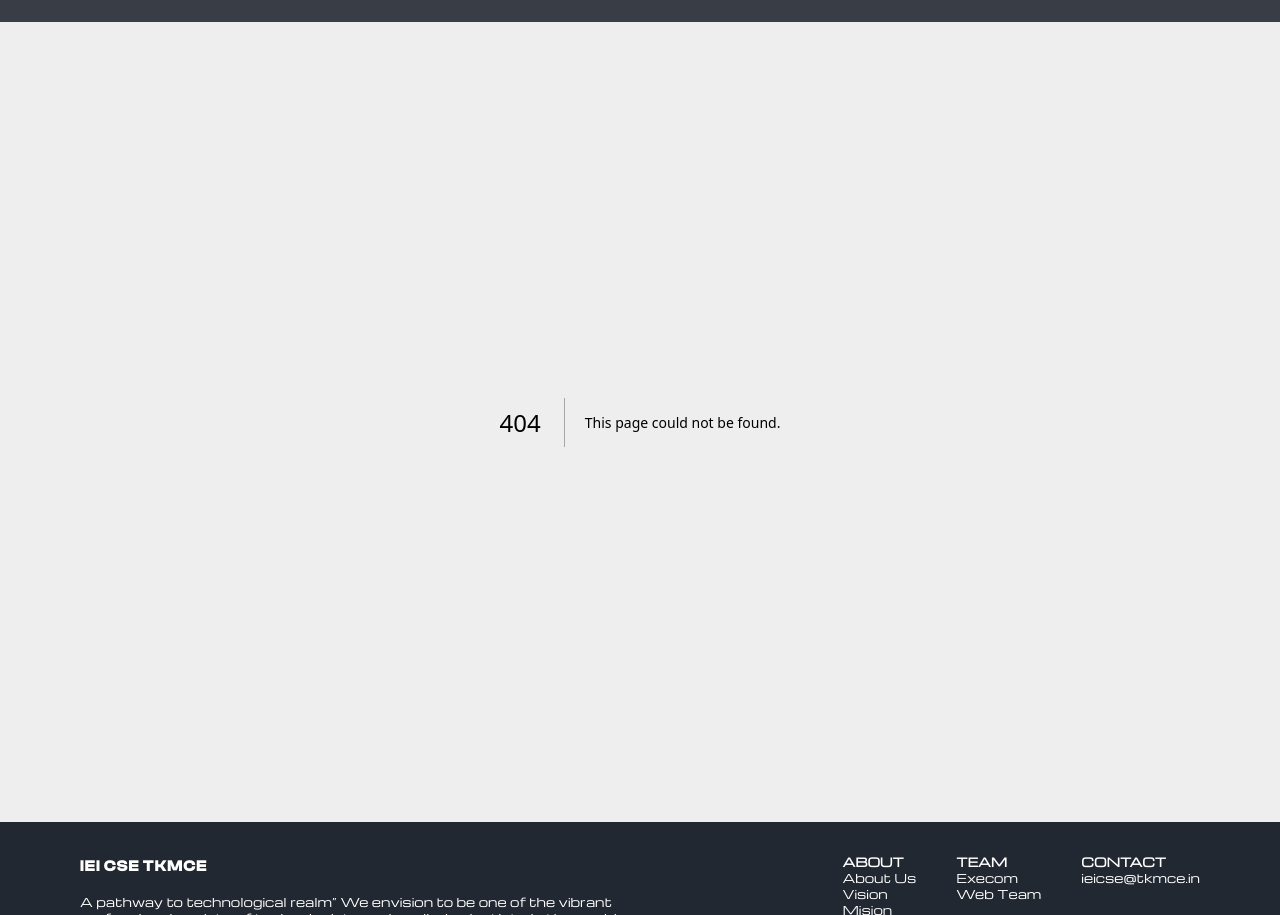
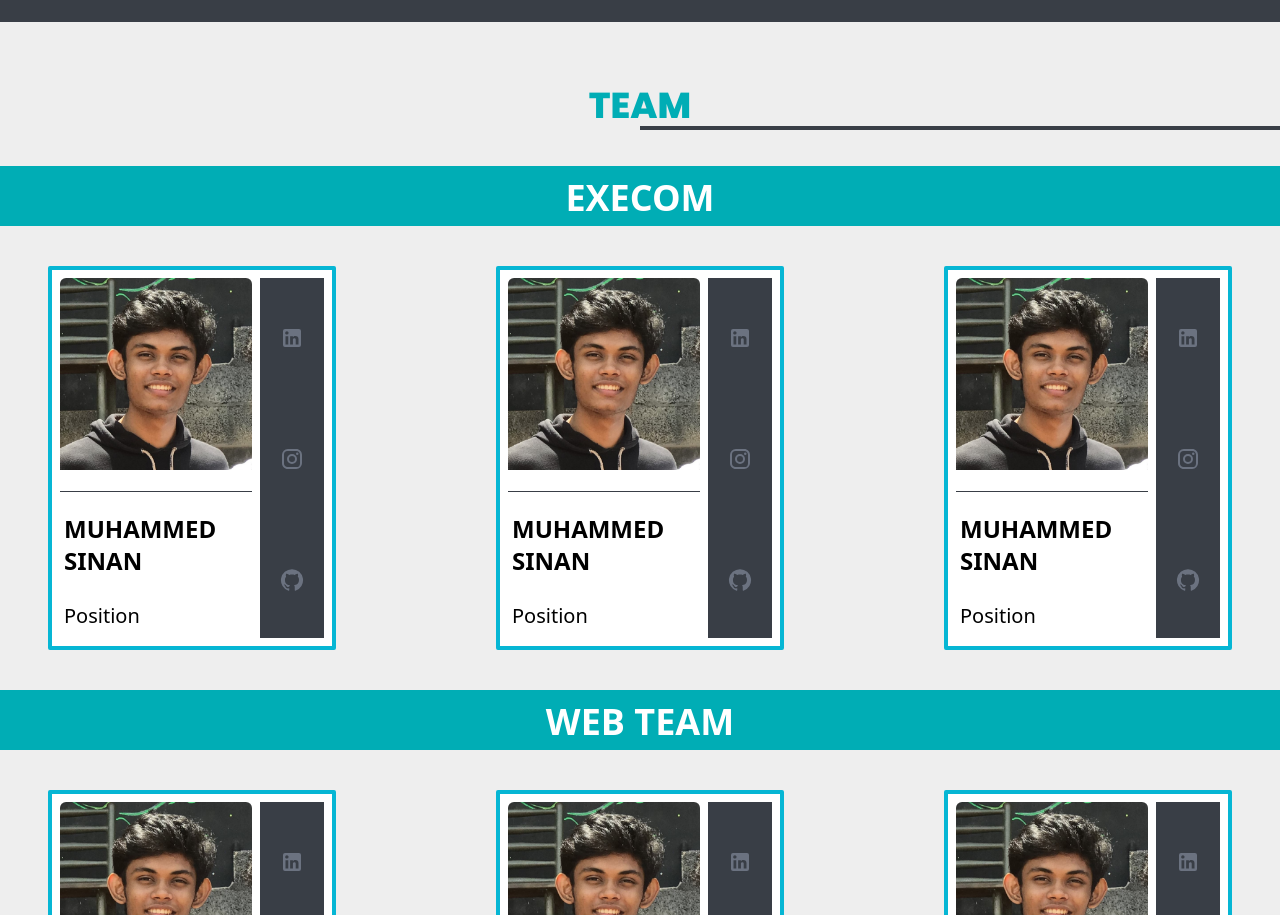
Before and after one commit to agastus047/iei-cse-tkmce, a Next.js app: page /team in a window 1280 px wide. Before the commit this address had no page. Shown: the part 97-1012 px from the top of the page. Built offline with nearby package versions, Linux system fonts and the light colour scheme.

Commit message:
eventscard nd teamcard

```diff
--- /dev/null
+++ b/src/components/TeamCard.jsx
@@ -0,0 +1,28 @@
+import dp from "public/assets/dp.png"
+import Image from "next/image"
+import InstagramIcon from '@mui/icons-material/Instagram';
+import LinkedInIcon from '@mui/icons-material/LinkedIn';
+import GitHubIcon from '@mui/icons-material/GitHub';
+
+const Teamcard =({items})=>
+{
+    return(
+        <div className="group flex justify-between w-72 bg-white lg:w-84 h-96 m-auto rounded-sm border-4 border-cyan-500">
+            <div className="mt-2 mr-2 ml-2 bg-white h-auto grid grid-col-1 gap-2">
+                <div className="relative w-48 h-48">
+                    <Image src={dp} className="absolute bg-black object-cover object-center h-full w-full rounded-t-md z-10" alt="Image"/>
+                </div>
+                <div className="bg-nav-bg h-px w-full hover:w-48"></div>
+                <h1 className="ml-1 mb-1 text-nav-bg text-2xl font-bold">MUHAMMED SINAN</h1>
+                <h2 className="mb-1 ml-1 text-xl text-nav-bg">Position</h2>
+            </div>
+            <div className="w-24 mr-2 mt-2 mb-2 bg-nav-bg grid grid-col-1 gap-1 justify-center items-center ">
+                <a href=''><LinkedInIcon className="text-5xl text-gray-500 transform transition-transform hover:scale-105"/></a>
+                <a href='' className=""> <InstagramIcon className="text-5xl text-gray-500 transform transition-transform hover:scale-105"/></a>
+                <a href='' className=""> <GitHubIcon className="text-5xl text-gray-500 transform transition-transform hover:scale-105"/></a>
+            </div>
+    </div>
+    )
+}
+
+export default Teamcard
--- a/src/components/eventlist.js
+++ b/src/components/eventlist.js
@@ -19,6 +19,22 @@ const eventlist=[
         name:'Event4',
         img:'/assets/event.png'
     },
+    {
+        id:4,
+        name:'Event4',
+        img:'/assets/event.png'
+    },
+    {
+        id:5,
+        name:'Event5',
+        img:'/assets/event.png'
+    },
+    {
+        id:6,
+        name:'Event6',
+        img:'/assets/event.png'
+    },
+
 ];
 
 export default eventlist;
--- /dev/null
+++ b/src/components/eventspgCard.jsx
@@ -0,0 +1,16 @@
+
+const Eventcard =({items})=>
+{
+    return(
+        <div className="w-72 bg-white lg:w-84 h-84 m-auto flex flex-col rounded-lg border-4 border-cyan-500  transform transition-transform hover:scale-105">
+        <div className="mt-2 mr-2 ml-2 bg-white card-image w-auto h-72 relative overflow-hidden rounded-lg shadow-lg">
+            <img src={items.img} className="absolute bg-white object-cover object-center h-full w-full rounded-t-md z-10" alt="Image"/>
+        </div>
+        <div className='flex h-16 bg-white justify-center items-center text-2xl md:text-3xl text-nav-bg border-4 border-white border-t-0'>
+          {items.name}
+        </div>
+    </div>
+    )
+}
+
+export default Eventcard
--- /dev/null
+++ b/src/pages/events.js
@@ -0,0 +1,24 @@
+import React from 'react';
+import Eventcard from '../components/eventspgCard';
+import eventlist from '../components/eventlist';
+
+const Event = () => {
+  const cards = eventlist.map(item => (
+      <Eventcard items={item} />
+  ));
+
+  return (
+    <div className='flex-col mt-16 mb-16'>
+      <div className='flex flex-col items-center'>
+        <h1 className="font-Poppins font-extrabold text-4xl text-center" style={{ color: "#00ADB5" }}>EVENTS</h1>
+      </div>
+      <hr style={{ top: '20px', border: 'none', height: '4px', background: '#393E46', marginBottom: '10px', width: '50%', float: 'right' }}></hr>
+      <span style={{ backgroundColor: '#00ADB5', height: '60px', width: '100%', display: 'block' }} className='mt-10'></span>
+      <div className='mt-10 grid grid-cols-1 sm:grid-cols-2 md:grid-cols-2 lg:grid-cols-3 gap-8 sm:gap-16 md:gap-8 lg:gap-16'>
+        {cards}
+      </div>
+    </div>
+  );
+}
+
+export default Event;
--- /dev/null
+++ b/src/pages/team.js
@@ -0,0 +1,32 @@
+import Teamcard from '@/components/TeamCard';
+import React from 'react';
+
+
+const Team = () => {
+//   const cards = eventlist.map(item => (
+//       <Teamcard items={item} />
+//   ));
+
+  return (
+    <div className='flex-col mt-16 mb-16'>
+      <div className='flex flex-col items-center'>
+        <h1 className="font-Poppins font-extrabold text-4xl text-center" style={{ color: "#00ADB5" }}>TEAM</h1>
+      </div>
+      <hr style={{ top: '20px', border: 'none', height: '4px', background: '#393E46', marginBottom: '10px', width: '50%', float: 'right' }}></hr>
+      <span style={{ backgroundColor: '#00ADB5', height: '60px', width: '100%', display: 'block' }} className='mt-10 text-white text-3xl md:text-4xl text-center font-bold py-3'>EXECOM</span>
+      <div className='mt-10 grid grid-cols-1 sm:grid-cols-2 md:grid-cols-2 lg:grid-cols-3 gap-8 sm:gap-16 md:gap-8 lg:gap-16'>
+        <Teamcard/>
+        <Teamcard/>
+        <Teamcard/>
+      </div>
+      <span style={{ backgroundColor: '#00ADB5', height: '60px', width: '100%', display: 'block' }} className='mt-10 text-white text-3xl md:text-4xl text-center font-bold py-3'>WEB TEAM</span>
+      <div className='mt-10 grid grid-cols-1 sm:grid-cols-2 md:grid-cols-2 lg:grid-cols-3 gap-8 sm:gap-16 md:gap-8 lg:gap-16'>
+        <Teamcard/>
+        <Teamcard/>
+        <Teamcard/>
+      </div>
+    </div>
+  );
+}
+
+export default Team;
```
Also changed, not shown: public/assets/dp.png (added).
